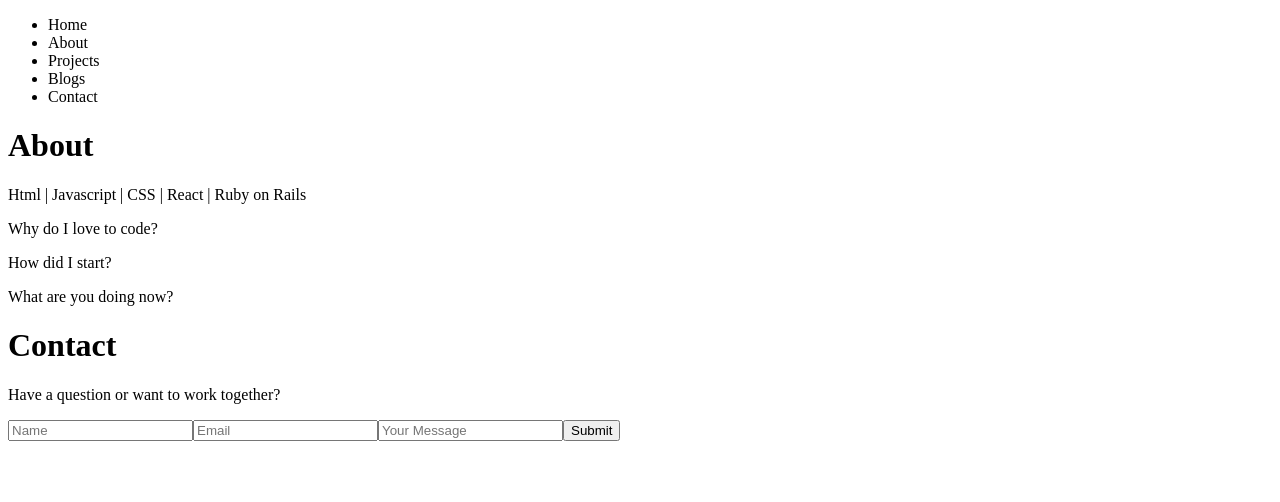
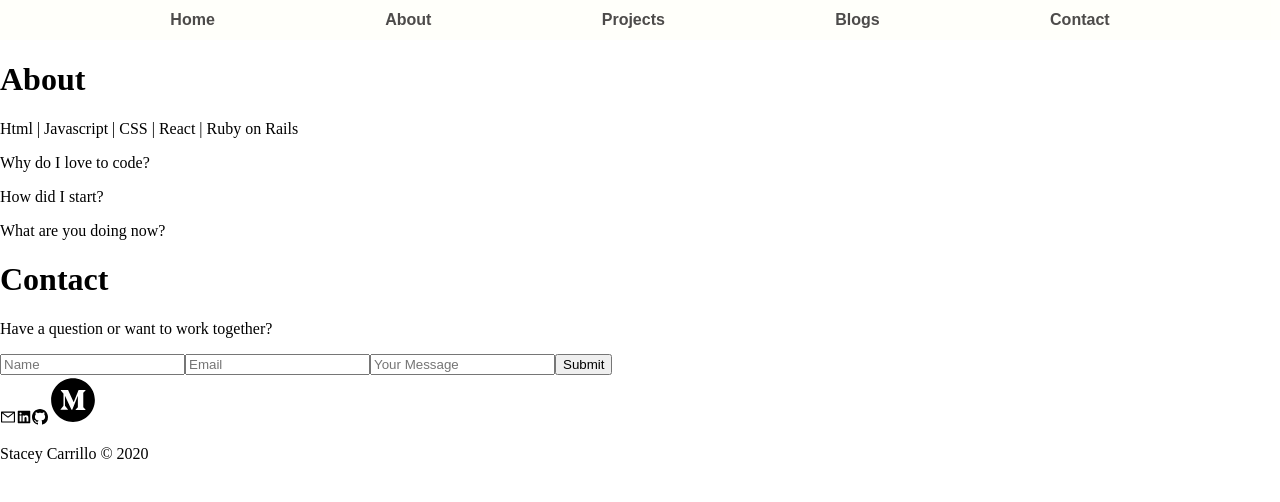
Before and after one commit to stacksonstack/my-portfolio, a React (Create React App) app: page /contact in a window 1280 px wide. Shown: the top 502 px of the page. Built offline with nearby package versions, Linux system fonts and the light colour scheme.

Commit message:
added icons and added navbar and footer

```diff
--- a/package.json
+++ b/package.json
@@ -8,6 +8,7 @@
     "@testing-library/user-event": "^12.1.10",
     "react": "^17.0.1",
     "react-dom": "^17.0.1",
+    "react-icons": "^4.2.0",
     "react-scripts": "4.0.3",
     "web-vitals": "^1.0.1"
   },
--- a/src/App.css
+++ b/src/App.css
@@ -1,38 +1,38 @@
-.App {
-  text-align: center;
+html, body{
+  margin: 0px;
+  width: 100%;
 }
 
-.App-logo {
-  height: 40vmin;
-  pointer-events: none;
+.nav {
+  height: fit-content;
+  width: 100%;
+  margin: 0px;
+  color: rgb(33, 31, 29);
+  background: #fffffa;
+  opacity: 0.8;
+  text-align: center;
+  font-weight: bold;
+  display: flex;
+  justify-content: space-evenly;
 }
 
-@media (prefers-reduced-motion: no-preference) {
-  .App-logo {
-    animation: App-logo-spin infinite 20s linear;
-  }
+#nav{
+  margin-block-start: 0px;
+  margin-block-end: 0px;
+  padding-inline-start: 0px;
+  /*Overriding css*/
 }
 
-.App-header {
-  background-color: #282c34;
-  min-height: 100vh;
-  display: flex;
-  flex-direction: column;
-  align-items: center;
-  justify-content: center;
-  font-size: calc(10px + 2vmin);
-  color: white;
+
+.nav li {
+  display: inline-block;
+  line-height: 40px;
+  /* margin: 0 auto; */
+  color: rgb(33, 31, 29);
+  font-family: Arial, Helvetica, sans-serif;
+
 }
 
-.App-link {
-  color: #61dafb;
+.nav li:hover {
+  color: #c48d3f;
 }
-
-@keyframes App-logo-spin {
-  from {
-    transform: rotate(0deg);
-  }
-  to {
-    transform: rotate(360deg);
-  }
-}
--- a/src/App.js
+++ b/src/App.js
@@ -2,6 +2,7 @@ import './App.css';
 import NavBar from './Components/NavBar'
 import About from './Components/About'
 import Contact from './Components/Contact'
+import Footer from './Components/Footer'
 
 function App() {
   return (
@@ -9,6 +10,7 @@ function App() {
       <NavBar />
       <About />
       <Contact />
+      <Footer />
     </div>
   );
 }
--- /dev/null
+++ b/src/Components/Footer.js
@@ -0,0 +1,11 @@
+import Icons from './Icons'
+function Footer(){
+    return(
+        <div>
+            <Icons />
+            <p>Stacey Carrillo &#169; 2020</p>
+        </div>
+    )
+}
+
+export default Footer;
--- /dev/null
+++ b/src/Components/Icons.js
@@ -0,0 +1,17 @@
+import { GoMarkGithub } from "react-icons/go";
+import { AiFillMediumCircle as MediumCircle} from "react-icons/ai";
+import { AiFillLinkedin as Linkedin} from "react-icons/ai";
+import { AiOutlineMail as Mail} from "react-icons/ai";
+
+function Icons(){
+    return(
+        <div>
+            <Mail/>
+            <Linkedin />
+            <GoMarkGithub />
+            <MediumCircle style={{width: "50px", height: "50px" }}/>
+        </div>
+    )
+}
+
+export default Icons;
--- a/src/Components/NavBar.js
+++ b/src/Components/NavBar.js
@@ -1,7 +1,7 @@
 function NavBar() {
     return (
       <div >
-          <ul>
+          <ul className="nav" id="nav">
               <li>Home</li>
               <li>About</li>
               <li>Projects</li>
@@ -10,6 +10,6 @@ function NavBar() {
           </ul>
       </div>
     );
-  }
+}
 
-  export default NavBar;
+export default NavBar;
```
Also changed, not shown: 2 other files (tests, documents, lock files or other folders).
